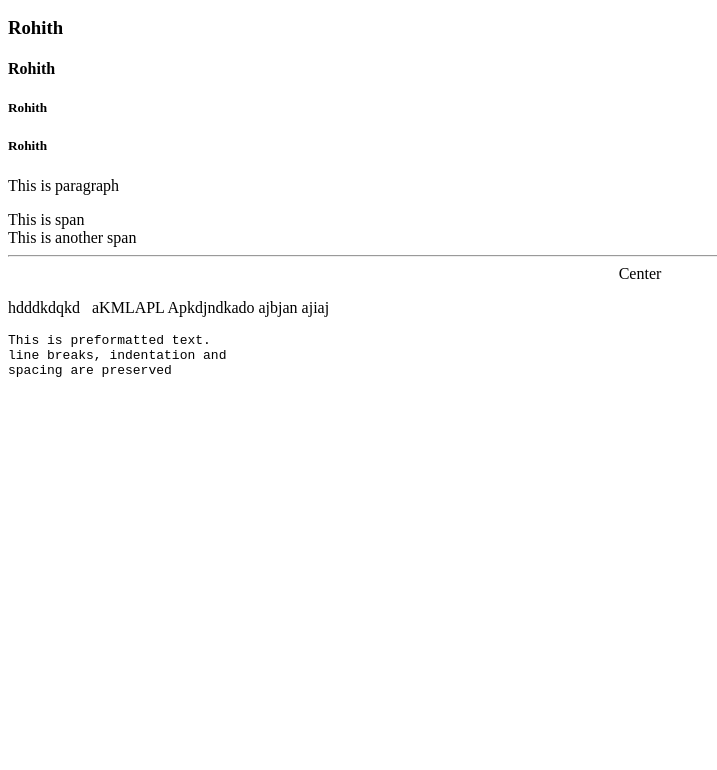
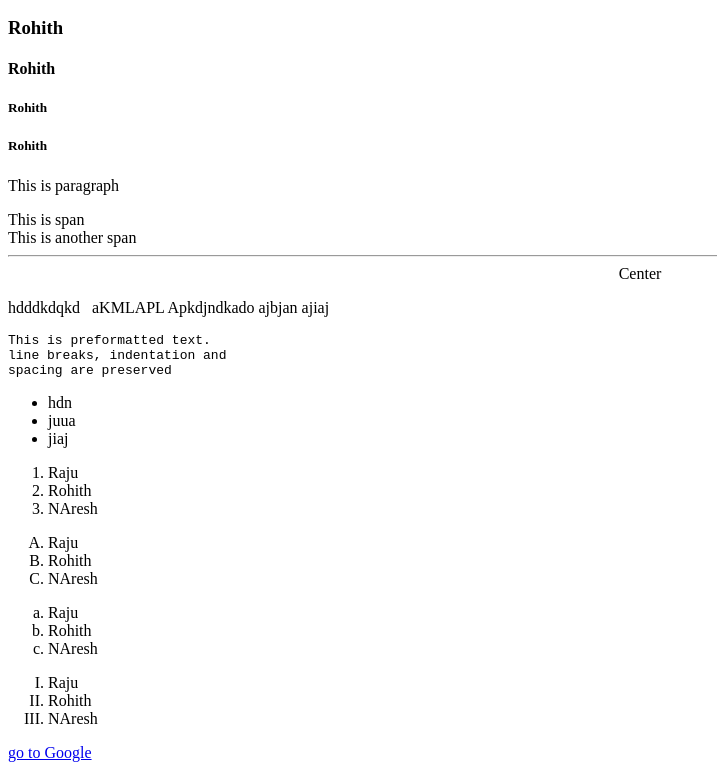
Before and after one commit to rohith0008/first, a plain HTML site: page BlockLevelElements.html in a window 1280 px wide. Shown: the part 172-942 px from the top of the page, without its empty margins (0-717 px from the left). Before the commit the page ends 800 px from the top, so only its background shows below. Drawn offline with Linux system fonts and the light colour scheme.

Commit message:
Basictags

```diff
--- a/BlockLevelElements.html
+++ b/BlockLevelElements.html
@@ -51,5 +51,38 @@ line breaks, indentation and
 spacing are preserved
 </pre>
 
+    <!-- list tags -->
+    <ul>
+        <li>hdn</li>
+        <li>juua</li>
+        <li>jiaj</li>
+    </ul>
+
+    <ol>
+        <li>Raju</li>
+        <li>Rohith</li>
+        <li>NAresh</li>
+    </ol>
+    <ol type ="A">
+        <li>Raju</li>
+        <li>Rohith</li>
+        <li>NAresh</li>
+    </ol>
+
+    <ol type="a">
+        <li>Raju</li>
+        <li>Rohith</li>
+        <li>NAresh</li>
+    </ol>
+
+    <ol type ="I">
+        <li>Raju</li>
+        <li>Rohith</li>
+        <li>NAresh</li>
+    </ol>
+
+    <!-- ANchor tag-->
+     <a href="https://www.google.com/">go to Google</a>
+
 </body>
 </html>
```
